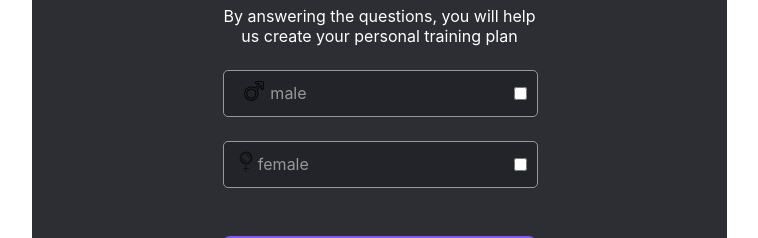
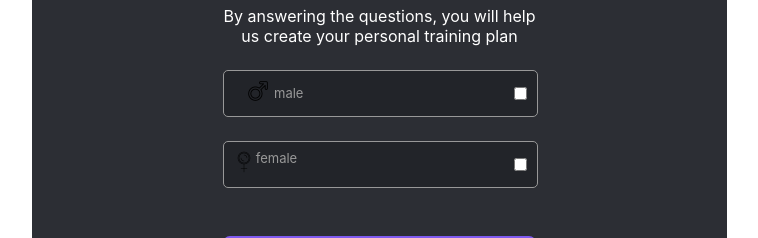
Before and after one commit to SolidPracticum/WorkoutPlannerApp, a React (Create React App) app: page /SecondModal in a window 1280 px wide. Shown: the part 165-403 px from the top of the page, without its empty margins (168-926 px from the left). Built offline with nearby package versions, Linux system fonts and the light colour scheme.

Commit message:
fix: link added

```diff
--- a/src/components/SecondModal/SecondModal.jsx
+++ b/src/components/SecondModal/SecondModal.jsx
@@ -3,6 +3,7 @@ import styles from "./SecondModal.module.scss";
 import { useTranslation } from "react-i18next";
 import { useDispatch } from "react-redux";
 import { genderDate } from "../../redux/Slice";
+import { Link } from "react-router-dom";
 export default function SecondModa() {
   const [woman, setWoman] = useState(false);
   const [man, setMan] = useState(false);
@@ -22,8 +23,16 @@ export default function SecondModa() {
   };
   return (
     <div className={styles.secondModal}>
-      <img className={styles.arrow} src="Images/SecondModalIcons/left-arrow.png" alt="backArrow" />
-      <img className={styles.close} src="Images/SecondModalIcons/close.png" alt="close" />
+      <Link to="/RegisterPage">
+        <img
+          className={styles.arrow}
+          src="Images/SecondModalIcons/left-arrow.png"
+          alt="backArrow"
+        />
+      </Link>
+      <Link to="/">
+        <img className={styles.close} src="Images/SecondModalIcons/close.png" alt="close" />
+      </Link>
       <h1>{t("reg.title")}</h1>
       <p>{t("reg.text")}</p>
 
@@ -47,7 +56,9 @@ export default function SecondModa() {
         <div className={styles.woman}>
           <span className={styles.female}>{t("reg.checkbox1")}</span> <br />
           <label htmlFor="checkbox1">
-            <img src="Images/SecondModalIcons/woman.png" alt="womanGender" />
+            <div className={styles.img}>
+              <img src="Images/SecondModalIcons/woman.png" alt="womanGender" />
+            </div>
           </label>
         </div>
       </div>
--- a/src/components/SecondModal/SecondModal.module.scss
+++ b/src/components/SecondModal/SecondModal.module.scss
@@ -64,7 +64,7 @@ input {
 .womanIcon {
   display: flex;
   flex-direction: row-reverse;
-  grid-gap:65%;
+  grid-gap:68%;
 }
 .woman {
   display: flex;
@@ -73,7 +73,7 @@ input {
 .manIcon {
   display: flex;
   flex-direction: row-reverse;
-  grid-gap: 65%;
+  grid-gap: 66%;
 }
 .man {
   display: flex;
@@ -87,10 +87,12 @@ input {
 .female{
   width: 65%;
   display: flex;
-  align-items: center;
 }
 .male{
   width: 60%;
   display: flex;
   align-items: center;
 }
+span{
+  font-size: 13px;
+}
```
